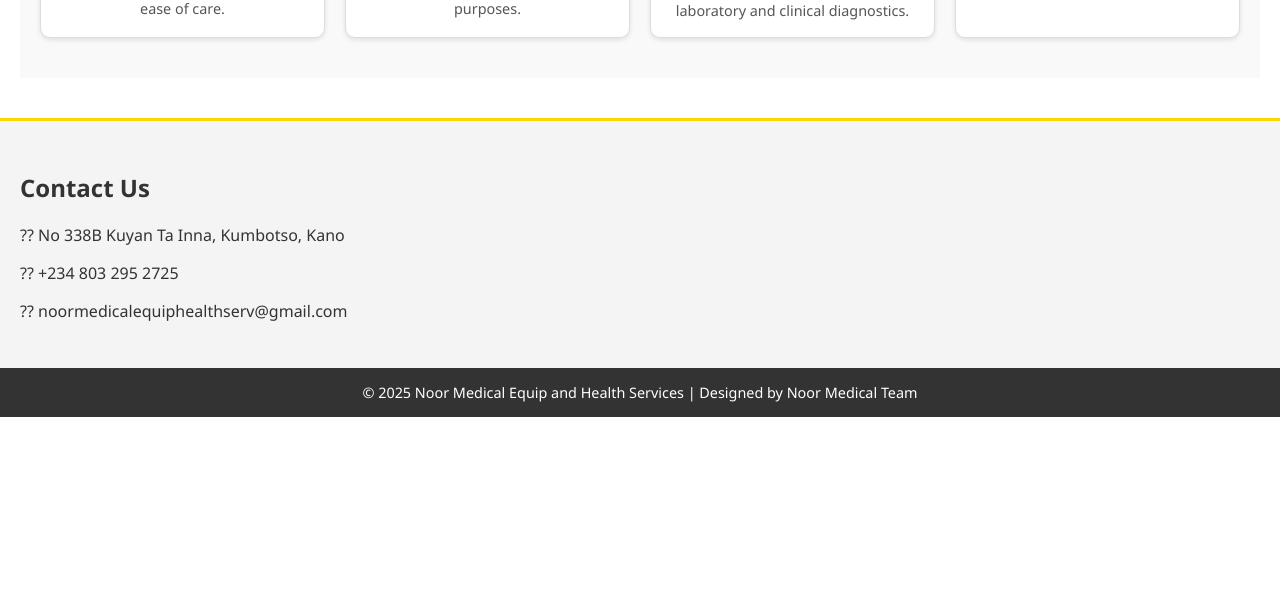
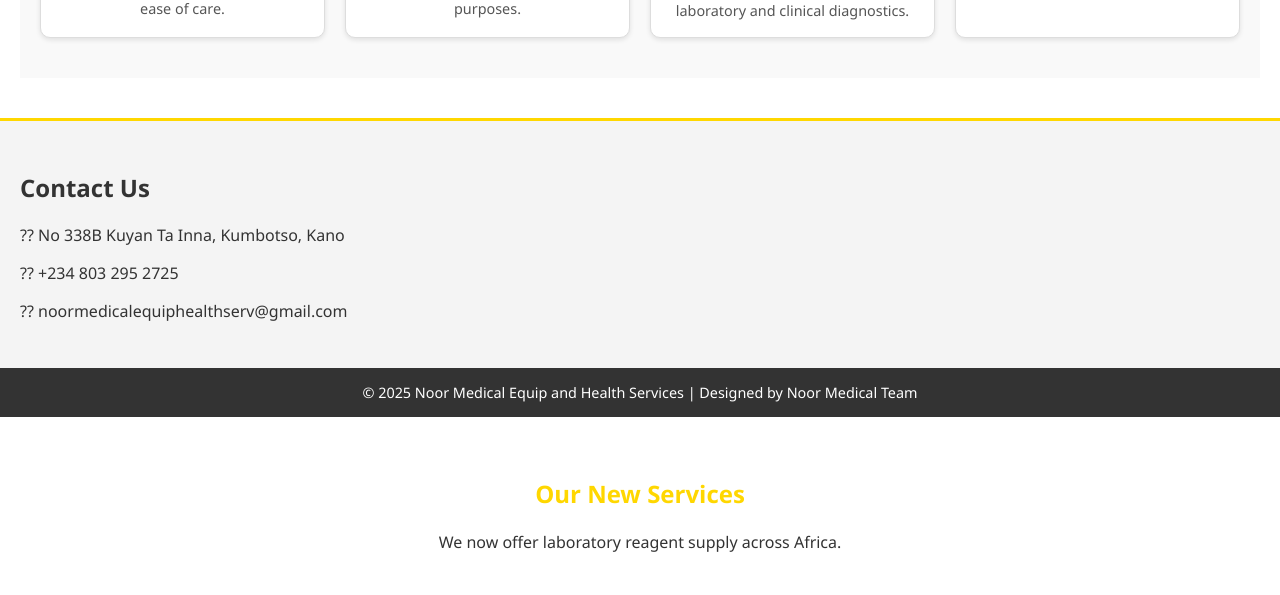
Before and after one commit to noormedicalequiphealthserv-max/website, a plain HTML site: page index.html in a window 1280 px wide. Shown: the part 1094-1689 px from the top of the page. Before the commit the page ends 1511 px from the top, so only its background shows below. Drawn offline with Linux system fonts and the light colour scheme.

Commit message:
Add new services section to index.html
Added a new section to highlight new services offered by the company.

```diff
--- a/index.html
+++ b/index.html
@@ -205,3 +205,8 @@
 
 </body>
 </html>
+
+<section>
+  <h2>Our New Services</h2>
+  <p>We now offer laboratory reagent supply across Africa.</p>
+</section>
```
